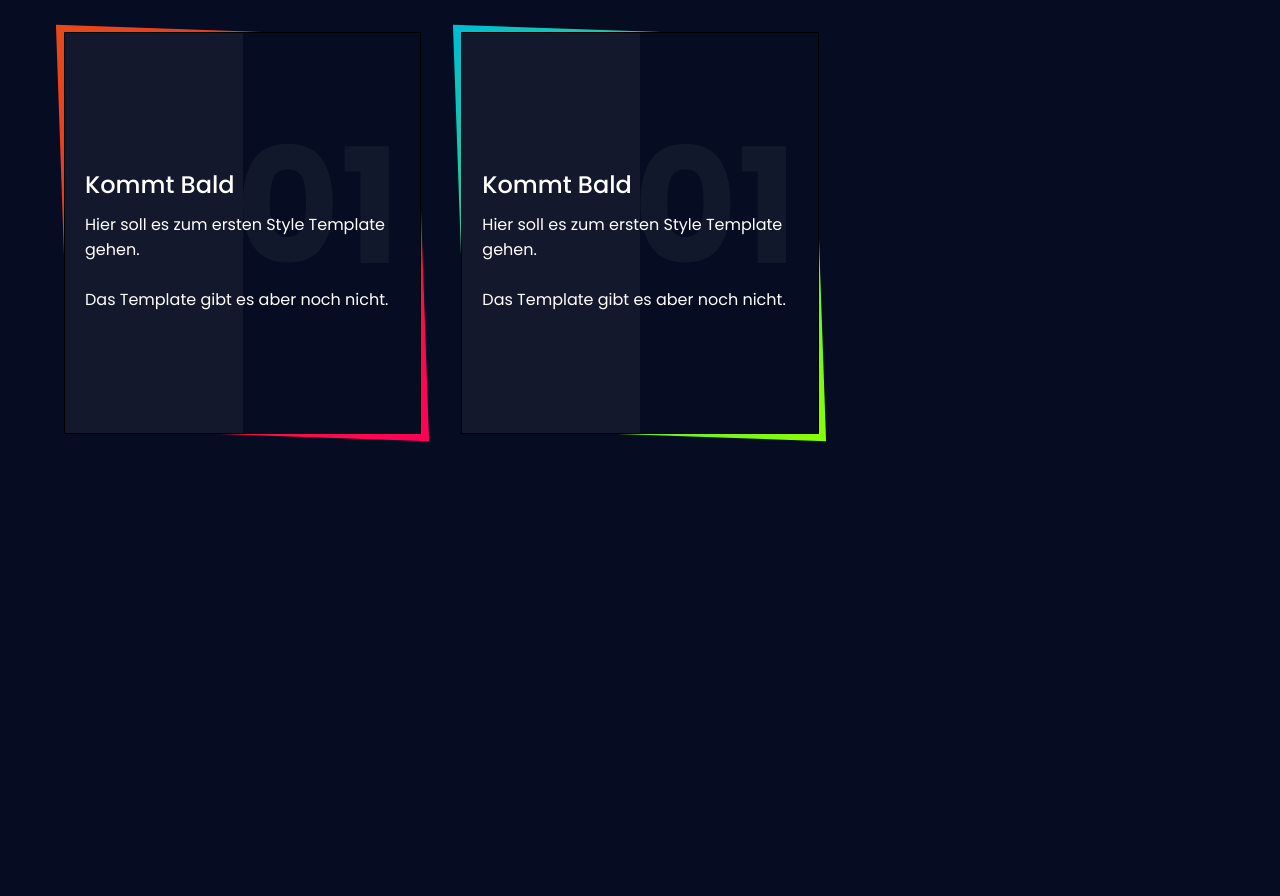
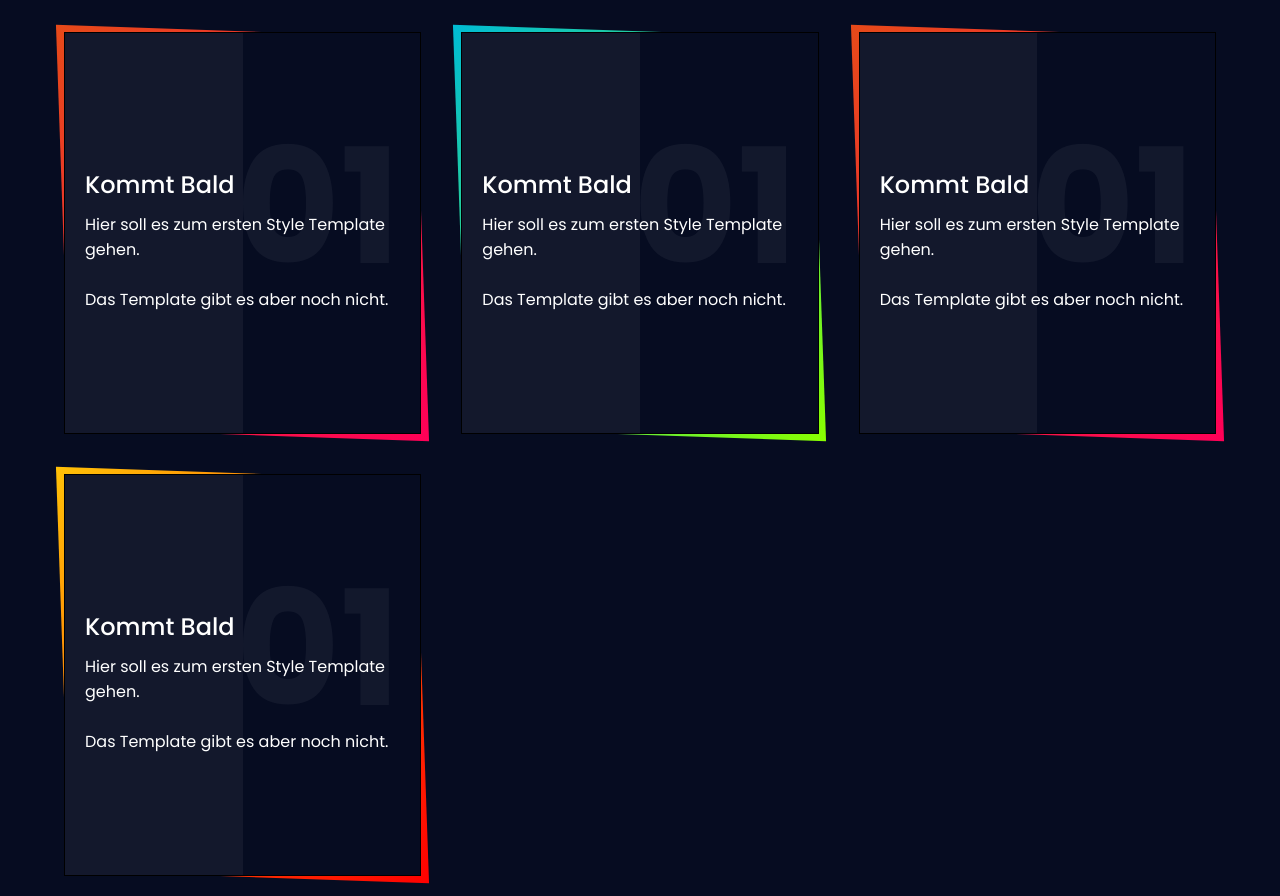
Before and after one commit to ToronLP/Website_Presets, a plain HTML site: page index.html in a window 1280 px wide. Shown: the part 872-1768 px from the top of the page. Before the commit the page ends 1326 px from the top, so only its background shows below. Drawn offline with Linux system fonts and the light colour scheme.

Commit message:
Update index.html

```diff
--- a/index.html
+++ b/index.html
@@ -71,6 +71,22 @@
             <a href="#">Mehr Anzeigen</a>
           </div>
         </div>
+      <div class="box">
+          <div class="content">
+            <h2>01</h2>
+            <h3>Kommt Bald</h3>
+            <p>Hier soll es zum ersten Style Template gehen.<br><br>Das Template gibt es aber noch nicht.</p>
+            <a href="#">Mehr Anzeigen</a>
+          </div>
+        </div>
+      <div class="box">
+          <div class="content">
+            <h2>01</h2>
+            <h3>Kommt Bald</h3>
+            <p>Hier soll es zum ersten Style Template gehen.<br><br>Das Template gibt es aber noch nicht.</p>
+            <a href="#">Mehr Anzeigen</a>
+          </div>
+        </div>
     </div>
   </body>
 </html>
```
